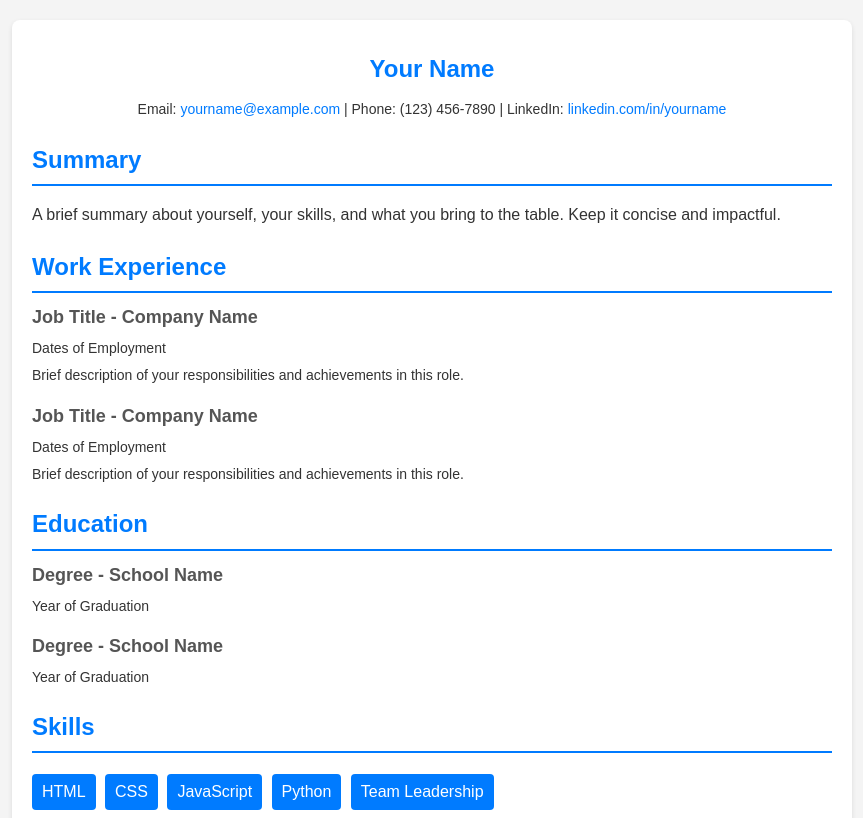
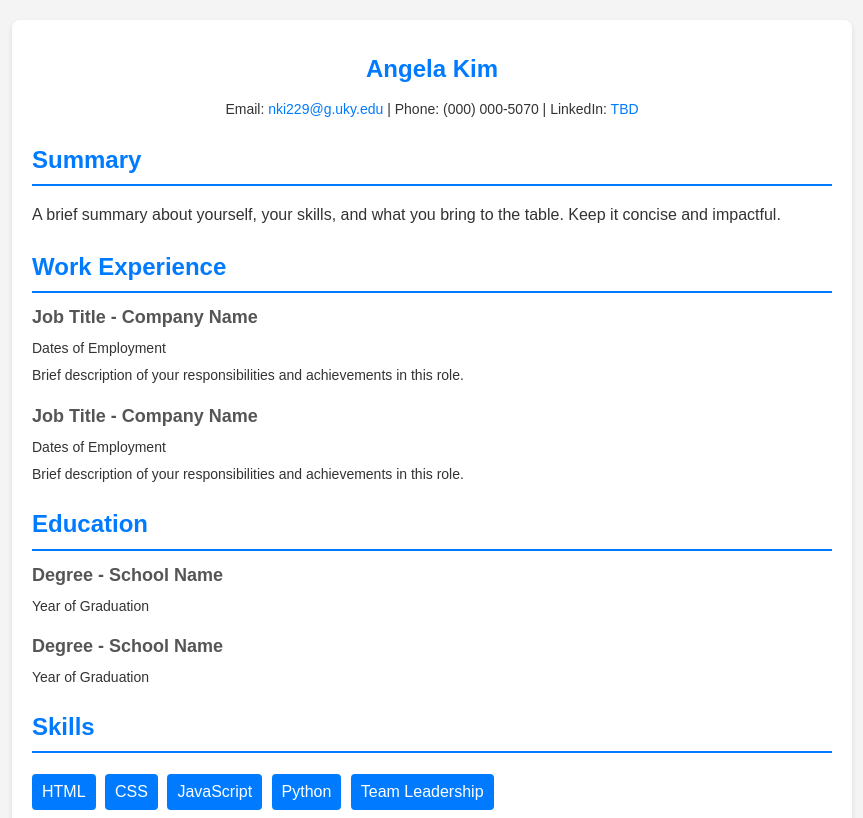
Before and after one commit to Aallizzwelll/Aallizzwelll.github.io, a plain HTML site: page index.html in a window 1280 px wide. Shown: the top 818 px of the page, without its empty margins (208-1071 px from the left). Drawn offline with Linux system fonts and the light colour scheme.

Commit message:
Update index.html

```diff
--- a/index.html
+++ b/index.html
@@ -78,14 +78,14 @@
     <body>
         <main class="container">
             <section class="header">
-                <h1>Your Name</h1>
+                <h1>Angela Kim</h1>
                 <p class="contact">
                     Email:
-                    <a href="mailto:yourname@example.com"
-                        >yourname@example.com</a
+                    <a href="mailto:nki229@g.uky.edu"
+                        >nki229@g.uky.edu</a
                     >
-                    | Phone: (123) 456-7890 | LinkedIn:
-                    <a href="#">linkedin.com/in/yourname</a>
+                    | Phone: (000) 000-5070 | LinkedIn:
+                    <a href="#">TBD</a>
                 </p>
             </section>
             <section class="section">
```
